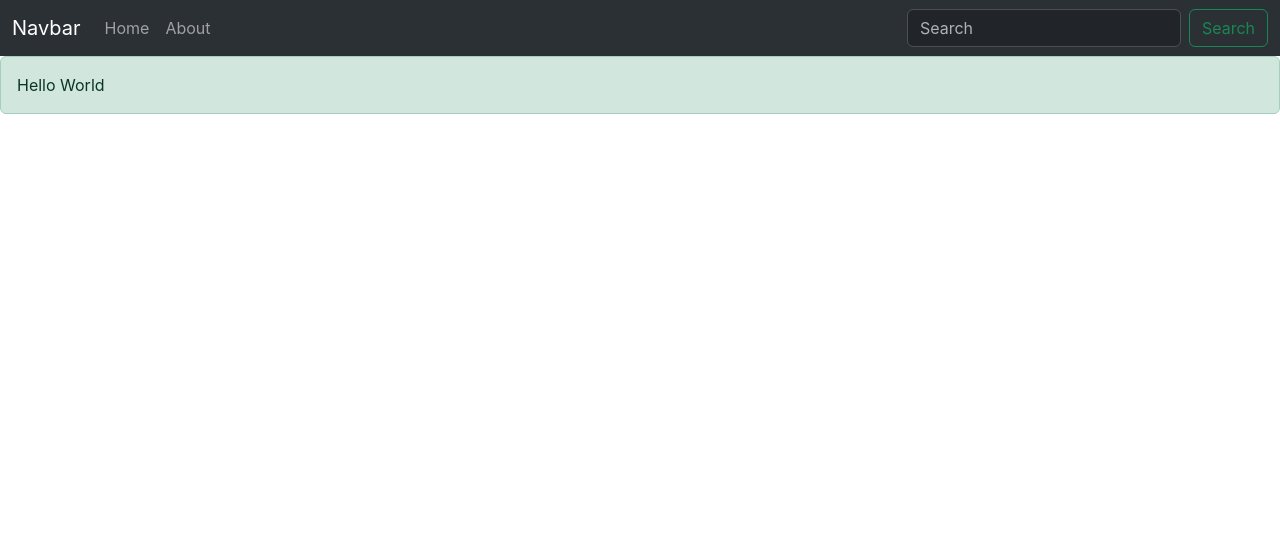
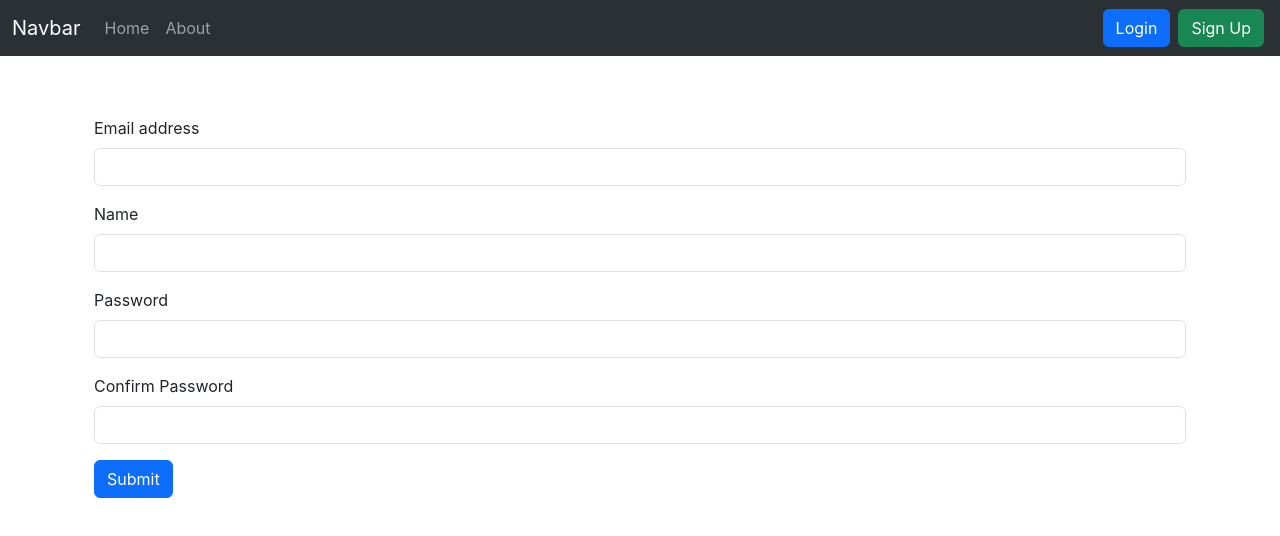
Before and after one commit to noobiehackerboi/inotebook---MERN, a React (Create React App) app: page /signup in a window 1280 px wide. Shown: the top 536 px of the page. Built offline with nearby package versions, Linux system fonts and the light colour scheme.

Commit message:
Login || Sign up created || Linked with local storage cookies

```diff
--- a/src/App.js
+++ b/src/App.js
@@ -1,22 +1,38 @@
 import './App.css';
+import { useState } from 'react'
 import { BrowserRouter, Route, Routes } from 'react-router-dom'
 import Navbar from './components/Navbar';
 import Home from './components/Home';
 import About from './components/About';
 import NoteState from './context/notes/NoteState';
 import Alert from './components/Alert';
+import SignUp from './components/SignUp';
+import Login from './components/Login';
 
 function App() {
+  const [alert, setAlert] = useState(null);
+
+  const showAlert = (message, type) => {
+    setAlert({
+      msg: message,
+      type: type
+    });
+    setTimeout(() => {
+      setAlert(null)
+    }, 2000);
+  };
   return (
     <>
       <NoteState>
         <BrowserRouter>
           <Navbar />
-          <Alert type="success" message="Hello World" />
+          <Alert alert={alert} />
           <div className="container">
             <Routes>
-              <Route path='/' element={<Home />}></Route>
+              <Route path='/' element={<Home showAlert={showAlert} />}></Route>
               <Route path='/about' element={<About />}></Route>
+              <Route path='/login' element={<Login showAlert={showAlert} />}></Route>
+              <Route path='/signup' element={<SignUp showAlert={showAlert} />}></Route>
             </Routes>
           </div>
         </BrowserRouter>
--- a/src/components/Addnote.js
+++ b/src/components/Addnote.js
@@ -1,14 +1,16 @@
 import React, { useContext, useState } from 'react';
 import noteContext from "../context/notes/noteContext";
 
-const Addnote = () => {
+const Addnote = (props) => {
     const context = useContext(noteContext);
     const { addnote } = context;
 
-    const [note, setNote] = useState({ title: "", description: "", tag: "default" });
+    const [note, setNote] = useState({ title: "", description: "", tag: "" });
     const handleClick = (e) => {
         e.preventDefault();
         addnote(note.title, note.description, note.tag);
+        props.showAlert("Note added", "success");
+        setNote({ title: "", description: "", tag: "" });
     }
 
     const onChange = (e) => {
@@ -20,17 +22,17 @@ const Addnote = () => {
             <form>
                 <div className="mb-3">
                     <label htmlFor="title" className="form-label">Title</label>
-                    <input type="text" className="form-control" id="title" name='title' aria-describedby="emailHelp" onChange={onChange} />
+                    <input value={note.title} type="text" className="form-control" id="title" name='title' aria-describedby="emailHelp" onChange={onChange} />
                 </div>
                 <div className="mb-3">
                     <label htmlFor="description" className="form-label">Description</label>
-                    <input type="text" className="form-control" id="description" name='description' onChange={onChange} />
+                    <input value={note.description} type="text" className="form-control" id="description" name='description' onChange={onChange} />
                 </div>
                 <div className="mb-3">
                     <label htmlFor="tag" className="form-label">Tag</label>
-                    <input type="text" className="form-control" id="tag" name='tag' onChange={onChange} />
+                    <input value={note.tag} type="text" className="form-control" id="tag" name='tag' onChange={onChange} />
                 </div>
-                <button type="submit" className="btn btn-primary" onClick={handleClick}>Add a Note</button>
+                <button disabled={note.title.length < 3 || note.description.length < 5} type="submit" className="btn btn-primary" onClick={handleClick}>Add a Note</button>
             </form>
         </div>
     )
--- a/src/components/Alert.js
+++ b/src/components/Alert.js
@@ -1,13 +1,20 @@
 import React from 'react'
+import PropTypes from 'prop-types'
 
-const Alert = (props) => {
+export default function Alert(props) {
+    const capitalize = (word) => {
+        const lower = word.toLowerCase();
+        return lower.charAt(0).toUpperCase() + lower.slice(1);
+    }
     return (
-        <div>
-            <div className={`alert alert-${props.type}`} role="alert">
-                {props.message}
-            </div>
+        <div style={{ height: '60px' }}>
+            {props.alert && <div className={`alert alert-${props.alert.type} alert-dismissible fade show`} role="alert">
+                <strong>{capitalize(props.alert.type)}</strong>: {props.alert.msg}
+            </div>}
         </div>
     )
 }
-
-export default Alert
+Alert.propTypes = {
+    type: PropTypes.string,
+    msg: PropTypes.string
+}
--- a/src/components/Home.js
+++ b/src/components/Home.js
@@ -1,9 +1,9 @@
 import Notes from "./Notes"
 
-const Home = () => {
+const Home = (props) => {
   return (
     <div>
-      <Notes />
+      <Notes showAlert={props.showAlert} />
     </div>
   )
 }
--- /dev/null
+++ b/src/components/Login.js
@@ -0,0 +1,49 @@
+import React, { useState } from 'react'
+import { useNavigate } from "react-router-dom";
+
+const Login = (props) => {
+    const host = "http://localhost:5000";
+    const navigate = useNavigate();
+
+    const [user, setUser] = useState({ email: "", password: "" });
+
+    const handleSubmit = async (e) => {
+        e.preventDefault();
+        const response = await fetch(`${host}/routes/auth/login`, {
+            method: "POST",
+            headers: {
+                "Content-Type": "application/json"
+            },
+            body: JSON.stringify(user)
+        });
+        const json = await response.json();
+        // console.log(json);
+        if (json.success) {
+            localStorage.setItem('auth-token', json.authToken);
+            props.showAlert("Login successful", "success");
+            navigate("/");
+        } else {
+            props.showAlert("Invalid credentials", "danger");
+        }
+    }
+    const onChange = (e) => {
+        setUser({ ...user, [e.target.name]: e.target.value });
+    }
+    return (
+        <div className='container'>
+            <form onSubmit={handleSubmit}>
+                <div className="mb-3">
+                    <label htmlFor="email" className="form-label">Email address</label>
+                    <input type="email" value={user.email} onChange={onChange} className="form-control" name="email" id="email" />
+                </div>
+                <div className="mb-3">
+                    <label htmlFor="password" className="form-label">Password</label>
+                    <input type="password" value={user.password} onChange={onChange} className="form-control" name='password' id="password" />
+                </div>
+                <button type="submit" className="btn btn-primary">Submit</button>
+            </form>
+        </div>
+    )
+}
+
+export default Login
--- a/src/components/Navbar.js
+++ b/src/components/Navbar.js
@@ -1,7 +1,12 @@
-import { Link, useLocation } from 'react-router-dom'
+import { Link, useLocation, useNavigate } from 'react-router-dom'
 
 const Navbar = () => {
     let location = useLocation();
+    let navigator = useNavigate();
+    const handleLogout = () => {
+        localStorage.removeItem('auth-token');
+        navigator("/login");
+    }
     return (
         <nav className="navbar navbar-expand-lg bg-body-tertiary" data-bs-theme="dark">
             <div className="container-fluid">
@@ -18,10 +23,14 @@ const Navbar = () => {
                             <Link className={`nav-link ${location.pathname === '/about' ? "active" : ""}`} to="/about">About</Link>
                         </li>
                     </ul>
-                    <form className="d-flex" role="search">
-                        <input className="form-control me-2" type="search" placeholder="Search" aria-label="Search" />
-                        <button className="btn btn-outline-success" type="submit">Search</button>
-                    </form>
+                    {localStorage.getItem('auth-token') ?
+                        <button className="btn btn-primary" onClick={handleLogout}>Log Out</button>
+                        :
+                        <form className="d-flex" role="search">
+                            <Link className="btn btn-primary mx-1" to="/login" role="button">Login</Link>
+                            <Link className="btn btn-success mx-1" to="/signup" role="button">Sign Up</Link>
+                        </form>
+                    }
                 </div>
             </div>
         </nav>
--- a/src/components/Notes.js
+++ b/src/components/Notes.js
@@ -1,41 +1,45 @@
-import { useContext, useEffect } from 'react'
+import { useContext, useEffect, useState, useRef } from 'react'
 import NoteItem from './NoteItem';
 import Addnote from './Addnote';
 import noteContext from "../context/notes/noteContext";
+import { useNavigate } from 'react-router-dom';
 
-const Notes = () => {
+const Notes = (props) => {
+    const navigate = useNavigate();
+
     const context = useContext(noteContext);
-    const { notes, getnotes } = context;
+    const { notes, getnotes, editnote } = context;
+    const [note, setNote] = useState({ title: "", description: "", tag: "" });
+
     useEffect(() => {
-        getnotes();
+        console.log("Use effect called")
+        if (localStorage.getItem('auth-token')) {
+            getnotes();
+        } else {
+            navigate('/');
+        }
         // eslint-disable-next-line
     }, []);
-    // const updateNote = () => {
-    //     ref.current.click();
-    // }
-    // const ref = useRef(null);
+    const refOpen = useRef(null);
+    const refClose = useRef(null);
+
+    const updateNote = (currentNote) => {
+        refOpen.current.click();
+        setNote(currentNote);
+    }
+
+    const handleClick = (e) => {
+        editnote(note._id, note.title, note.description, note.tag);
+        props.showAlert("Notes edited", "success");
+        refClose.current.click();
+    }
+    const onChange = (e) => {
+        setNote({ ...note, [e.target.name]: e.target.value });
+    }
     return (
         <>
-            <Addnote />
-
-
-            <div className="row my-3">
-                <h1>Your Notes</h1>
-                {notes.map((note) => {
-                    return <NoteItem key={note._id}
-                    // updateNote={updateNote}
-                    note={note} />;
-                })}
-            </div>
-        </>
-    )
-}
-
-export default Notes;
-
-{/* <button ref={ref} type="button" className="btn btn-primary" data-bs-toggle="modal" data-bs-target="#exampleModal">
-                Launch demo modal
-            </button>
+            <Addnote showAlert={props.showAlert} />
+            <button ref={refOpen} type="button" className="btn btn-primary d-none" data-bs-toggle="modal" data-bs-target="#exampleModal">Hidden Modal</button>
             <div className="modal fade" id="exampleModal" tabIndex="-1" aria-labelledby="exampleModalLabel" aria-hidden="true">
                 <div className="modal-dialog">
                     <div className="modal-content">
@@ -47,23 +51,37 @@ export default Notes;
                             <form>
                                 <div className="mb-3">
                                     <label htmlFor="title" className="form-label">Title</label>
-                                    <input type="text" className="form-control" id="title" name='title' aria-describedby="emailHelp" onChange={onChange} />
+                                    <input value={note.title} type="text" className="form-control" id="title" name='title' aria-describedby="emailHelp" onChange={onChange} />
                                 </div>
                                 <div className="mb-3">
                                     <label htmlFor="description" className="form-label">Description</label>
-                                    <input type="text" className="form-control" id="description" name='description' onChange={onChange} />
+                                    <input value={note.description} type="text" className="form-control" id="description" name='description' onChange={onChange} />
                                 </div>
                                 <div className="mb-3">
                                     <label htmlFor="tag" className="form-label">Tag</label>
-                                    <input type="text" className="form-control" id="tag" name='tag' onChange={onChange} />
+                                    <input value={note.tag} type="text" className="form-control" id="tag" name='tag' onChange={onChange} />
                                 </div>
-                                <button type="submit" className="btn btn-primary" onClick={handleClick}>Add a Note</button>
                             </form>
                         </div>
                         <div className="modal-footer">
-                            <button type="button" className="btn btn-secondary" data-bs-dismiss="modal">Close</button>
-                            <button type="button" className="btn btn-primary">Save Note</button>
+                            <button ref={refClose} type="button" className="btn btn-secondary" data-bs-dismiss="modal">Close</button>
+                            <button disabled={note.title.length < 3 || note.description.length < 5} type="button" className="btn btn-primary" onClick={handleClick}>Save Note</button>
                         </div>
                     </div>
                 </div>
-            </div> */}
+            </div>
+
+            <div className="row my-3">
+                <h1>Your Notes</h1>
+                <div className="container mx-3">
+                    {notes.length === 0 && "Nothing to show"}
+                </div>
+                {notes.map((note) => {
+                    return <NoteItem showAlert={props.showAlert} key={note._id} updateNote={updateNote} note={note} />;
+                })}
+            </div>
+        </>
+    )
+}
+
+export default Notes;
--- /dev/null
+++ b/src/components/SignUp.js
@@ -0,0 +1,57 @@
+import React, { useState } from 'react'
+import { useNavigate } from "react-router-dom";
+
+const SignUp = (props) => {
+    const host = "http://localhost:5000";
+    const navigate = useNavigate();
+    const [user, setUser] = useState({ name: "", email: "", password: "", cpassword: "" });
+    const { name, email, password } = user;
+
+    const handleSubmit = async (e) => {
+        e.preventDefault();
+        const response = await fetch(`${host}/routes/auth/createuser`, {
+            method: "POST",
+            headers: {
+                "Content-Type": "application/json"
+            },
+            body: JSON.stringify({ name, email, password })
+        });
+        const json = await response.json();
+        // console.log(json);
+        if (json.success) {
+            localStorage.setItem('auth-token', json.authToken);
+            props.showAlert("User created successfully", "success");
+            navigate("/");
+        } else {
+            props.showAlert("Invalid credentials", "danger");
+        }
+    }
+    const onChange = (e) => {
+        setUser({ ...user, [e.target.name]: e.target.value });
+    }
+    return (
+        <div className="container">
+            <form onSubmit={handleSubmit}>
+                <div className="mb-3">
+                    <label htmlFor="email" className="form-label">Email address</label>
+                    <input type="email" className="form-control" id="email" name='email' onChange={onChange} required />
+                </div>
+                <div className="mb-3">
+                    <label htmlFor="name" className="form-label">Name</label>
+                    <input type="text" className="form-control" id="name" name='name' onChange={onChange} required />
+                </div>
+                <div className="mb-3">
+                    <label htmlFor="password" className="form-label">Password</label>
+                    <input type="password" className="form-control" id="password" name='password' onChange={onChange} required minLength={5} />
+                </div>
+                <div className="mb-3">
+                    <label htmlFor="cpassword" className="form-label">Confirm Password</label>
+                    <input type="password" className="form-control" id="cpassword" name='cpassword' onChange={onChange} required minLength={5} />
+                </div>
+                <button type="submit" className="btn btn-primary">Submit</button>
+            </form>
+        </div>
+    )
+}
+
+export default SignUp
```
Also changed, not shown: src/components/NoteItem.js (+14 -12 lines), src/context/notes/NoteState.js (+17 -26 lines), 1 other file (tests, documents, lock files or other folders).
